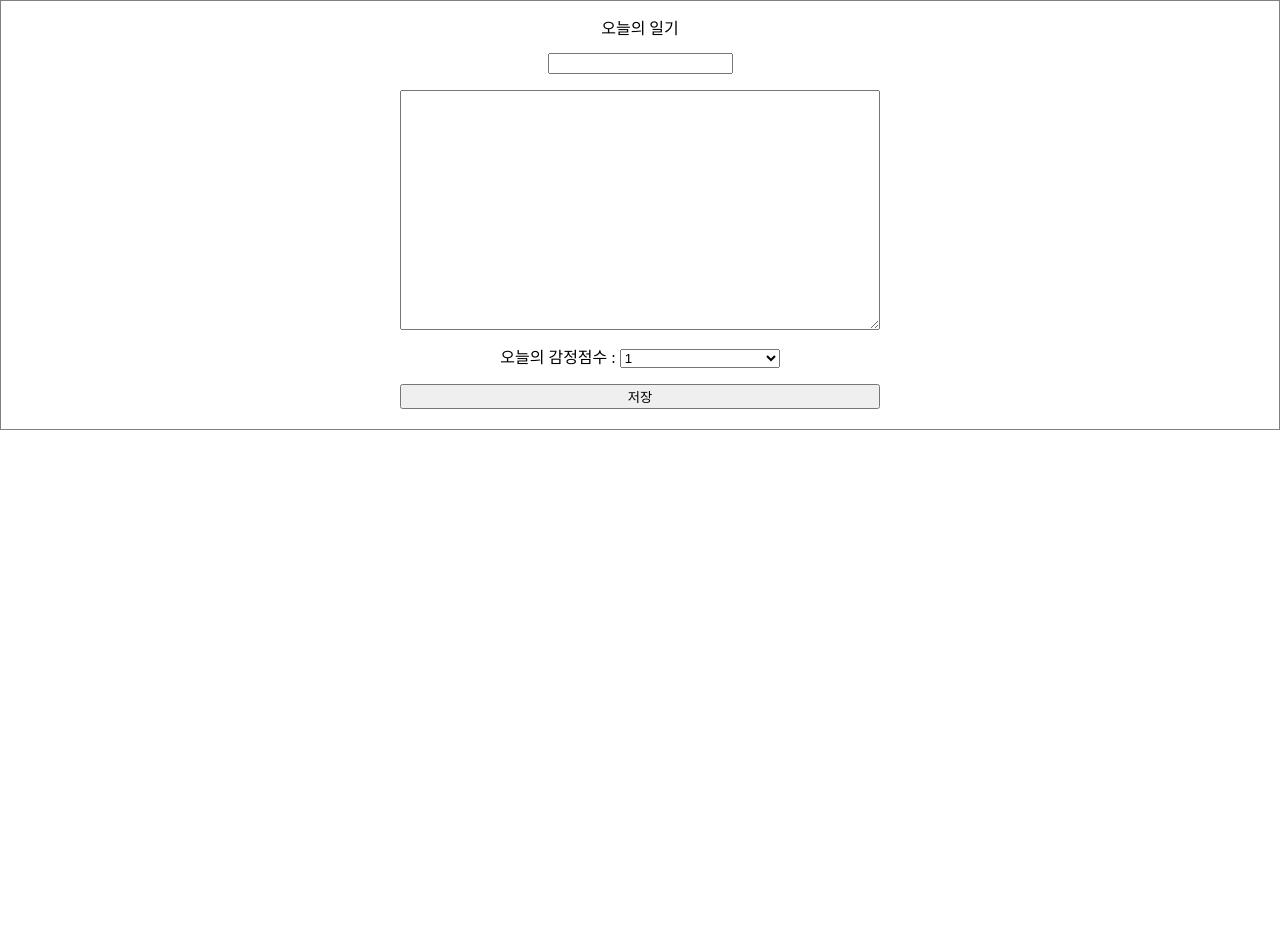
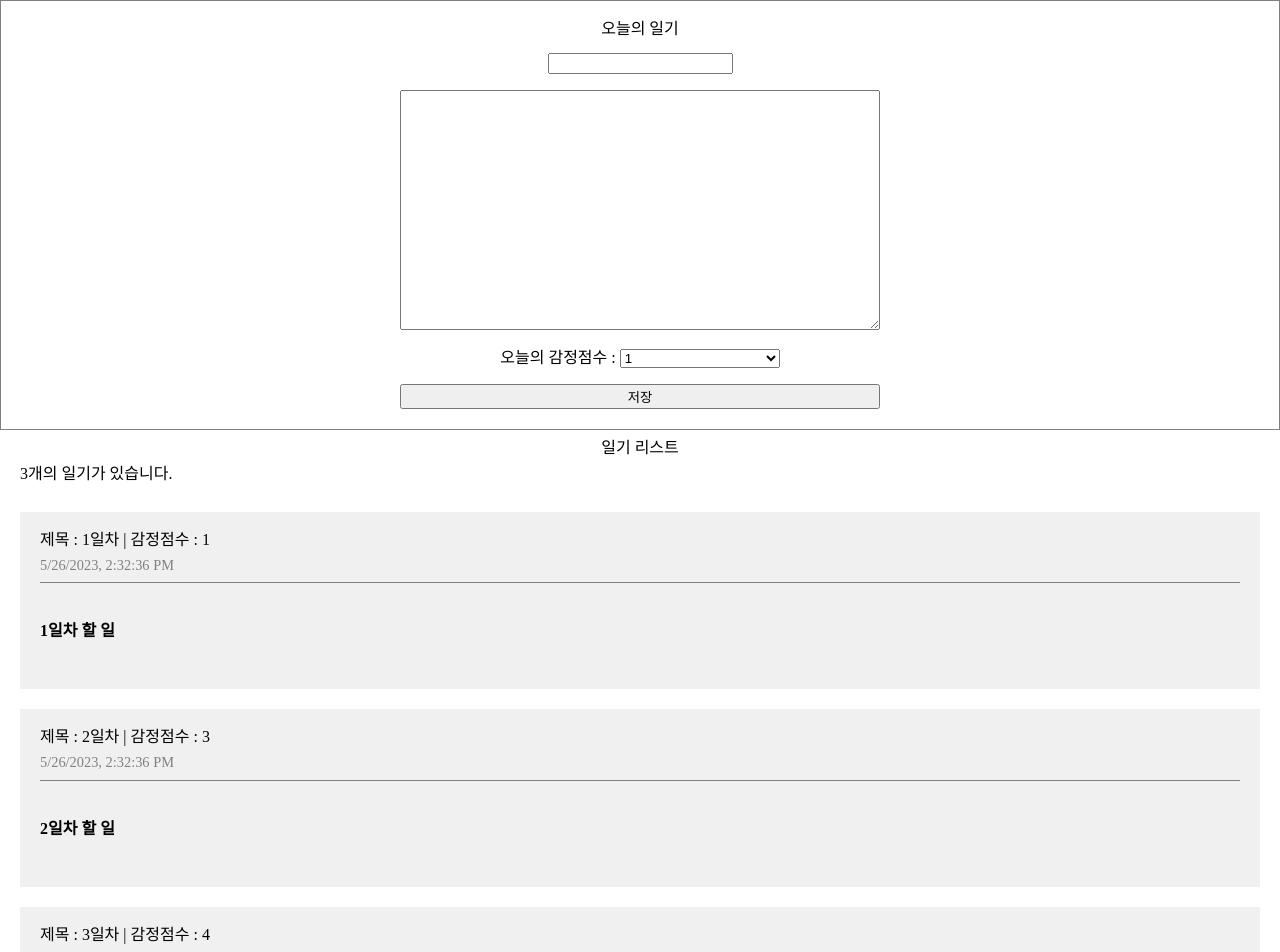
Before and after one commit to taehyeon0412/react_my-diary, a React (Create React App) app: page / in a window 1280 px wide. Shown: the top 952 px of the page. Before the commit the page ends 800 px from the top, so only its background shows below. Built offline with nearby package versions, Linux system fonts and the light colour scheme.

Commit message:
일기 아이템 추가

```diff
--- a/src/components/DiaryItem.js
+++ b/src/components/DiaryItem.js
@@ -1,18 +1,47 @@
-import DiaryItem from "./DiaryItem";
+import { styled } from "styled-components";
 
-function DiaryItem({ diaryList }) {
-  console.log(diaryList);
+const ItemDiv = styled.div`
+  background-color: rgb(240, 240, 240);
+  margin-bottom: 10px;
+  padding: 20px;
+`;
+
+const ItemTitle = styled.div`
+  display: flex;
+  flex-direction: column;
+  margin-bottom: 10px;
+  gap: 10px;
+`;
+
+const ItemTitleSpan = styled.span``;
+
+const ItemTitleDate = styled.span`
+  border-bottom: 1px solid gray;
+  padding-bottom: 10px;
+  margin-bottom: 10px;
+  color: gray;
+  font-size: 0.9rem;
+`;
+
+const ItemContents = styled.div`
+  margin-bottom: 30px;
+  margin-top: 30px;
+  font-weight: bold;
+`;
+
+function DiaryItem({ title, content, create_date, emotion, id }) {
   return (
-    <div>
-      <h2>일기 리스트</h2>
-      <h4>{diaryList.length}개의 일기가 있습니다.</h4>
+    <ItemDiv>
+      <ItemTitle>
+        <ItemTitleSpan>
+          제목 : {title} | 감정점수 : {emotion}
+        </ItemTitleSpan>
 
-      <div>
-        {diaryList.map((it) => (
-          <DiaryItem key={it.id} {...it} />
-        ))}
-      </div>
-    </div>
+        <ItemTitleDate>{new Date(create_date).toLocaleString()}</ItemTitleDate>
+      </ItemTitle>
+
+      <ItemContents>{content}</ItemContents>
+    </ItemDiv>
   );
 }
 
--- a/src/components/DiaryList.js
+++ b/src/components/DiaryList.js
@@ -1,5 +1,41 @@
-function DiaryList({ title, content, create_date, emotion, id }) {
-  return;
+import { styled } from "styled-components";
+import DiaryItem from "./DiaryItem";
+
+const Wrapper = styled.div``;
+
+const DiaryTitle = styled.h2`
+  display: flex;
+  justify-content: center;
+  margin-top: 10px;
+  margin-bottom: 10px;
+`;
+
+const DiaryInfo = styled.h4`
+  margin-bottom: 10px;
+  padding-left: 20px;
+`;
+
+const DiaryContents = styled.div`
+  display: flex;
+  flex-direction: column;
+  gap: 10px;
+  padding: 20px;
+`;
+
+function DiaryList({ diaryList }) {
+  console.log(diaryList);
+  return (
+    <Wrapper>
+      <DiaryTitle>일기 리스트</DiaryTitle>
+      <DiaryInfo>{diaryList.length}개의 일기가 있습니다.</DiaryInfo>
+
+      <DiaryContents>
+        {diaryList.map((it) => (
+          <DiaryItem key={it.id} {...it} />
+        ))}
+      </DiaryContents>
+    </Wrapper>
+  );
 }
 
 export default DiaryList;
```
